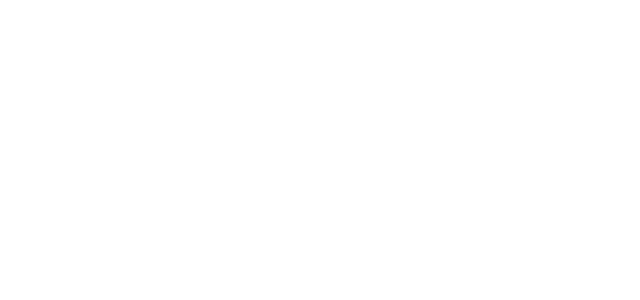
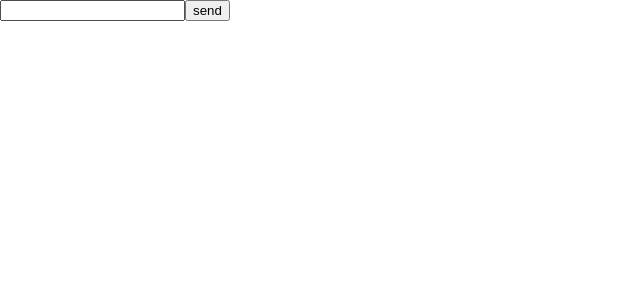
Before and after one commit to dolphinlmg/next-with-swr, a Next.js app: page / in a window 1280 px wide. Shown: the top 300 px of the page, without its empty margins (0-640 px from the left). Built offline with nearby package versions, Linux system fonts and the light colour scheme.

Commit message:
Page 작성

```diff
--- a/src/pages/index.tsx
+++ b/src/pages/index.tsx
@@ -1,3 +1,14 @@
+import Input from '@/components/Input';
+import UserProfile from '@/components/UserProfile';
+import { useState } from 'react';
+
 export default function Home() {
-  return <></>;
+  const [userId, setUserId] = useState<string>('');
+
+  return (
+    <>
+      <Input onClick={(id) => setUserId(id)} />
+      {userId && <UserProfile userId={userId} />}
+    </>
+  );
 }
```
